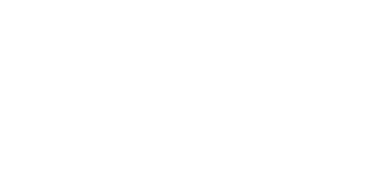
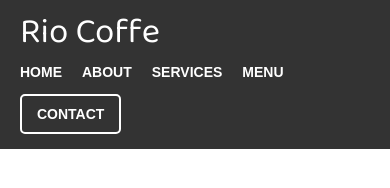
Before and after one commit to AnnaVoloshina/CSS-Box-Model, a plain HTML site: page flexbox_navigation/index.html in a window 390 px wide. Drawn offline with Linux system fonts and the light colour scheme.

Commit message:
Add breakpoints
Add @media for 1200px, 768px, 576px, 480px, 320px.

```diff
--- a/flexbox_navigation/css/styles.css
+++ b/flexbox_navigation/css/styles.css
@@ -0,0 +1,118 @@
+html {
+    font-family: Arial, Helvetica, sans-serif;
+    font-size: 17.6px;
+}
+
+nav {
+    background-color: #333333;
+    color: #ffffff;
+    display: flex;
+    flex-direction: row ;
+    justify-content: space-between;
+    align-items: center;
+    padding: 30px 50px;
+}
+
+a {
+    text-decoration: none;
+    color: #ffffff;
+    font-weight: bold;
+    text-transform: uppercase;
+}
+
+.logo {
+    font-family: 'Baloo 2', cursive;
+    font-size: 40px;
+    font-weight: 400;
+}
+
+.navigation {
+    display: flex;
+    flex-direction: row;
+    justify-content: center;
+}
+
+.page {
+    padding: 15px 20px;
+}
+
+.contact input[type="button"] {
+    background-color: #333333;
+    color: #ffffff;
+    font-weight: bold;
+    font-size: 14px;
+    text-transform: uppercase;
+    box-sizing: border-box;
+    padding: 15px 25px;
+    border: 2px solid #ffffff;
+    border-radius: 5px;
+}
+
+.contact input[type="button"]:hover {
+    background-color: #ffffff;
+    color: #333333;
+}
+
+@media (min-width: 768px) and (max-width: 991px) {
+    nav {
+        padding: 30px 40px;
+    }
+    .page {
+        padding: 0 10px;
+    }
+    .logo {
+        font-size: 36px;
+    }
+}
+
+@media (min-width: 576px) and (max-width: 767px) {
+    nav {
+        align-items: flex-start;
+        flex-wrap: wrap;
+        padding: 20px 30px;
+    }
+    .logo {
+        box-sizing: border-box;
+        font-size: 35px;
+        width: 100vw;
+    }
+    .page {
+        padding: 20px 30px 0 0;
+    }
+}
+
+@media (min-width: 480px) and (max-width: 575px) {
+    nav {
+        flex-direction: column;
+        justify-content: flex-start;
+        align-items: flex-start;
+        padding: 20px 30px;
+    }
+    .page {
+        padding: 20px 40px 20px 0;
+        font-size: 15px;
+    }
+    .logo {
+        font-size: 35px;
+    }
+}
+
+@media (min-width: 320px) and (max-width: 479px) {
+    nav {
+        flex-direction: column;
+        justify-content: flex-start;
+        align-items: flex-start;
+        padding: 15px 20px;
+    }
+    .page {
+        padding: 15px 20px 15px 0;
+        font-size: 14px;
+    }
+    .contact input[type="button"] {
+        padding: 10px 15px;
+        font-size: 14px;
+    }
+    .logo {
+        font-size: 35px;
+    }
+}
--- a/flexbox_navigation/index.html
+++ b/flexbox_navigation/index.html
@@ -6,8 +6,32 @@
 	<title>FlexBox1. Navigation</title>
 	<link rel="stylesheet" href="./css/reset.css">
 	<link rel="stylesheet" href="./css/styles.css">
+	<link href="https://fonts.googleapis.com/css2?family=Baloo+2:wght@400;500;600;700;800&display=swap" rel="stylesheet">
 </head>
 <body>
 
+	<nav>
+
+		<div class="logo">Rio Coffe</div>
+		<div class="navigation">
+			<div class="page">
+				<a href="#">Home</a>
+			</div>
+			<div class="page">
+				<a href="#">About</a>
+			</div>
+			<div class="page">
+				<a href="#">Services</a>
+			</div>
+			<div class="page">
+				<a href="#">Menu</a>
+			</div>
+		</div>
+		<form class="contact">
+			<input type="button" value="Contact">
+		</form>
+
+	</nav>
+
 </body>
 </html>
```
